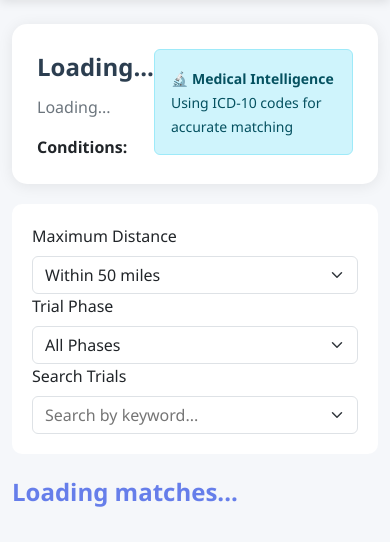
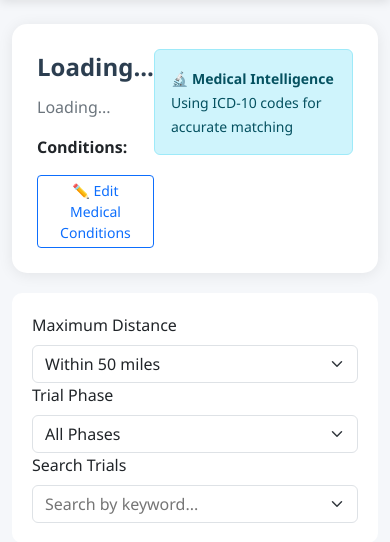
Before and after one commit to Tanob1/Hackachusetts2026-Clinical_Trial_Matcher, a Flask app: page /dashboard in a window 390 px wide. Shown: the part 108-650 px from the top of the page. Run offline with Flask 3, Linux system fonts and the light colour scheme; the visitor is signed in with stand-in values (Sample User, id 1); data that the repository does not hold is empty; some libraries are stand-ins or nearby versions.

Commit message:
feat: Add ability to update medical conditions on patient website
Similar to mobile app functionality, patients can now edit their conditions:

Features:
- ✏️ Edit Medical Conditions button on dashboard
- Modal dialog with textarea for conditions input
- ICD-10 tips and examples
- Real-time validation
- Auto-refresh matches after update
- Success notification
- Clears matching cache for fresh results

Backend:
- New route: POST /api/patient/update-conditions
- Database helper: update_patient_conditions()
- Session-based authentication
- Error handling and validation

Frontend:
- Edit Profile modal with Bootstrap 5
- User-friendly condition input
- Helpful tips for specific conditions
- Success alert with auto-dismiss

User Experience:
1. Click Edit button
2. Update conditions (comma-separated)
3. Save changes
4. System refreshes matches automatically
5. See new trial recommendations

This matches the mobile app's profile editing capability!

```diff
--- a/app.py
+++ b/app.py
@@ -102,6 +102,47 @@ def get_patient(patient_id):
     else:
         return jsonify({'error': 'Patient not found'}), 404
 
+@app.route('/api/patient/update-conditions', methods=['POST'])
+@login_required
+def update_patient_conditions():
+    """Update patient's medical conditions"""
+    data = request.get_json()
+    new_conditions = data.get('conditions', '').strip()
+
+    if not new_conditions:
+        return jsonify({'success': False, 'error': 'Conditions cannot be empty'}), 400
+
+    try:
+        # Get current patient
+        user_id = session.get('user_id')
+        patient = database.get_patient_by_user_id(user_id)
+
+        if not patient:
+            return jsonify({'success': False, 'error': 'Patient not found'}), 404
+
+        # Update conditions in database
+        conn = database.get_db()
+        cursor = conn.cursor()
+        cursor.execute('''
+            UPDATE patients
+            SET conditions = ?
+            WHERE user_id = ?
+        ''', (new_conditions, user_id))
+        conn.commit()
+        conn.close()
+
+        # Clear matching cache since conditions changed
+        import matching
+        matching.clear_cache()
+
+        return jsonify({
+            'success': True,
+            'message': 'Conditions updated successfully',
+            'conditions': new_conditions
+        })
+    except Exception as e:
+        print(f"Error updating conditions: {e}")
+        return jsonify({'success': False, 'error': 'Database error'}), 500
 # ============= Trial Matching Routes =============
 
 @app.route('/api/matches/<int:patient_id>')
--- a/database.py
+++ b/database.py
@@ -340,6 +340,21 @@ def get_referral_by_code(referral_code):
     conn.close()
     return dict(referral) if referral else None
 
+
+
+def update_patient_conditions(user_id, conditions):
+    """Update patient's medical conditions"""
+    conn = get_db()
+    cursor = conn.cursor()
+    cursor.execute('''
+        UPDATE patients
+        SET conditions = ?
+        WHERE user_id = ?
+    ''', (conditions, user_id))
+    conn.commit()
+    rows_affected = cursor.rowcount
+    conn.close()
+    return rows_affected > 0
 if __name__ == '__main__':
     print("Initializing database...")
     init_db()
--- a/templates/dashboard.html
+++ b/templates/dashboard.html
@@ -196,6 +196,9 @@
                     <div class="mt-3" id="conditionsList">
                         <strong>Conditions:</strong>
                     </div>
+                <button class="btn btn-outline-primary btn-sm mt-3" onclick="showEditProfile()">
+                    ✏️ Edit Medical Conditions
+                </button>
                 </div>
                 <div class="alert alert-info mb-0" style="max-width: 250px;">
                     <small><strong>🔬 Medical Intelligence</strong><br>
@@ -241,7 +244,45 @@
         <div id="trialsList"></div>
     </div>
 
-    <!-- Trial Detail Modal -->
+        <!-- Edit Profile Modal -->
+    <div class="modal fade" id="editProfileModal" tabindex="-1">
+        <div class="modal-dialog">
+            <div class="modal-content">
+                <div class="modal-header">
+                    <h5 class="modal-title">Edit Medical Conditions</h5>
+                    <button type="button" class="btn-close btn-close-white" data-bs-dismiss="modal"></button>
+                </div>
+                <div class="modal-body">
+                    <div class="mb-3">
+                        <label for="conditionsInput" class="form-label">
+                            <strong>Medical Conditions</strong>
+                        </label>
+                        <textarea class="form-control" id="conditionsInput" rows="4"
+                                  placeholder="Enter conditions separated by commas&#10;Example: Breast Cancer, Diabetes, Hypertension"></textarea>
+                        <small class="form-text text-muted">
+                            Separate multiple conditions with commas. Our system uses ICD-10 medical codes to find the best matches.
+                        </small>
+                    </div>
+                    <div class="alert alert-info">
+                        <small><strong>💡 Tip:</strong> Be specific with your conditions. For example:
+                        <ul class="mb-0 mt-2">
+                            <li>"Type 2 Diabetes" instead of just "Diabetes"</li>
+                            <li>"Breast Cancer" instead of just "Cancer"</li>
+                            <li>"Chronic Depression" for mental health</li>
+                        </ul>
+                        </small>
+                    </div>
+                </div>
+                <div class="modal-footer">
+                    <button type="button" class="btn btn-secondary" data-bs-dismiss="modal">Cancel</button>
+                    <button type="button" class="btn btn-primary" onclick="saveConditions()">
+                        💾 Save Changes
+                    </button>
+                </div>
+            </div>
+        </div>
+    </div>
+<!-- Trial Detail Modal -->
     <div class="modal fade" id="trialModal" tabindex="-1">
         <div class="modal-dialog modal-lg">
             <div class="modal-content">
@@ -582,7 +623,79 @@
                 `📊 ${filtered.length} Matched Trial${filtered.length !== 1 ? 's' : ''} (filtered)`;
         }
 
-        async function logout() {
+
+        let editProfileModal;
+
+        // Initialize edit modal on page load
+        document.addEventListener('DOMContentLoaded', () => {
+            editProfileModal = new bootstrap.Modal(document.getElementById('editProfileModal'));
+        });
+
+        function showEditProfile() {
+            if (!currentPatient) {
+                alert('Please wait while profile loads...');
+                return;
+            }
+
+            // Populate current conditions
+            document.getElementById('conditionsInput').value = currentPatient.conditions;
+            editProfileModal.show();
+        }
+
+        async function saveConditions() {
+            const newConditions = document.getElementById('conditionsInput').value.trim();
+
+            if (!newConditions) {
+                alert('Please enter at least one medical condition');
+                return;
+            }
+
+            try {
+                const response = await fetch('/api/patient/update-conditions', {
+                    method: 'POST',
+                    headers: {
+                        'Content-Type': 'application/json'
+                    },
+                    credentials: 'include',
+                    body: JSON.stringify({ conditions: newConditions })
+                });
+
+                if (!response.ok) {
+                    throw new Error('Failed to update conditions');
+                }
+
+                const result = await response.json();
+
+                // Close modal
+                editProfileModal.hide();
+
+                // Show success message
+                showSuccessAlert('✅ Medical conditions updated successfully! Refreshing matches...');
+
+                // Reload profile and matches
+                await loadPatientProfile();
+
+            } catch (error) {
+                console.error('Error updating conditions:', error);
+                alert('Failed to update conditions. Please try again.');
+            }
+        }
+
+        function showSuccessAlert(message) {
+            const alert = document.createElement('div');
+            alert.className = 'alert alert-success alert-dismissible fade show position-fixed top-0 start-50 translate-middle-x mt-3';
+            alert.style.zIndex = '9999';
+            alert.innerHTML = `
+                ${message}
+                <button type="button" class="btn-close" data-bs-dismiss="alert"></button>
+            `;
+            document.body.appendChild(alert);
+
+            setTimeout(() => {
+                alert.remove();
+            }, 5000);
+        }
+async function logout() {
             try {
                 await fetch('/logout', { method: 'POST', credentials: 'include' });
                 window.location.href = '/';
```
